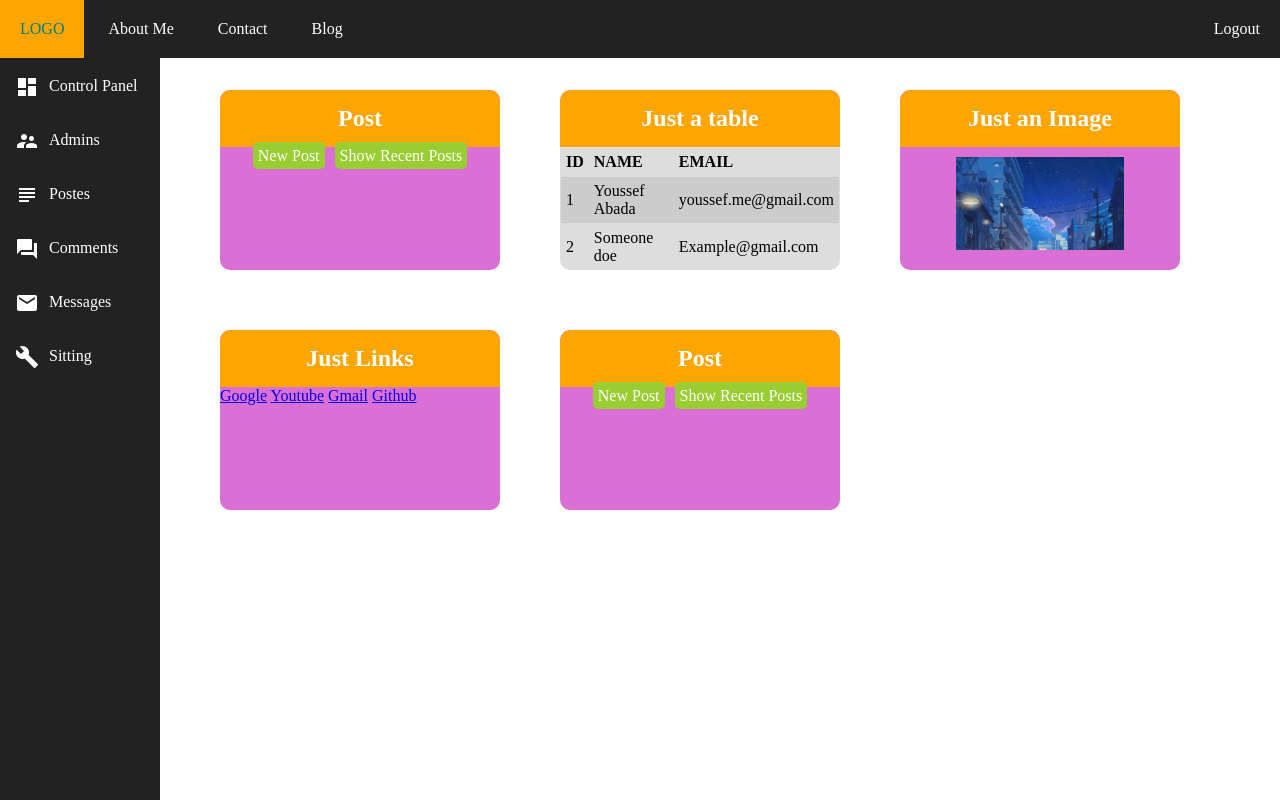
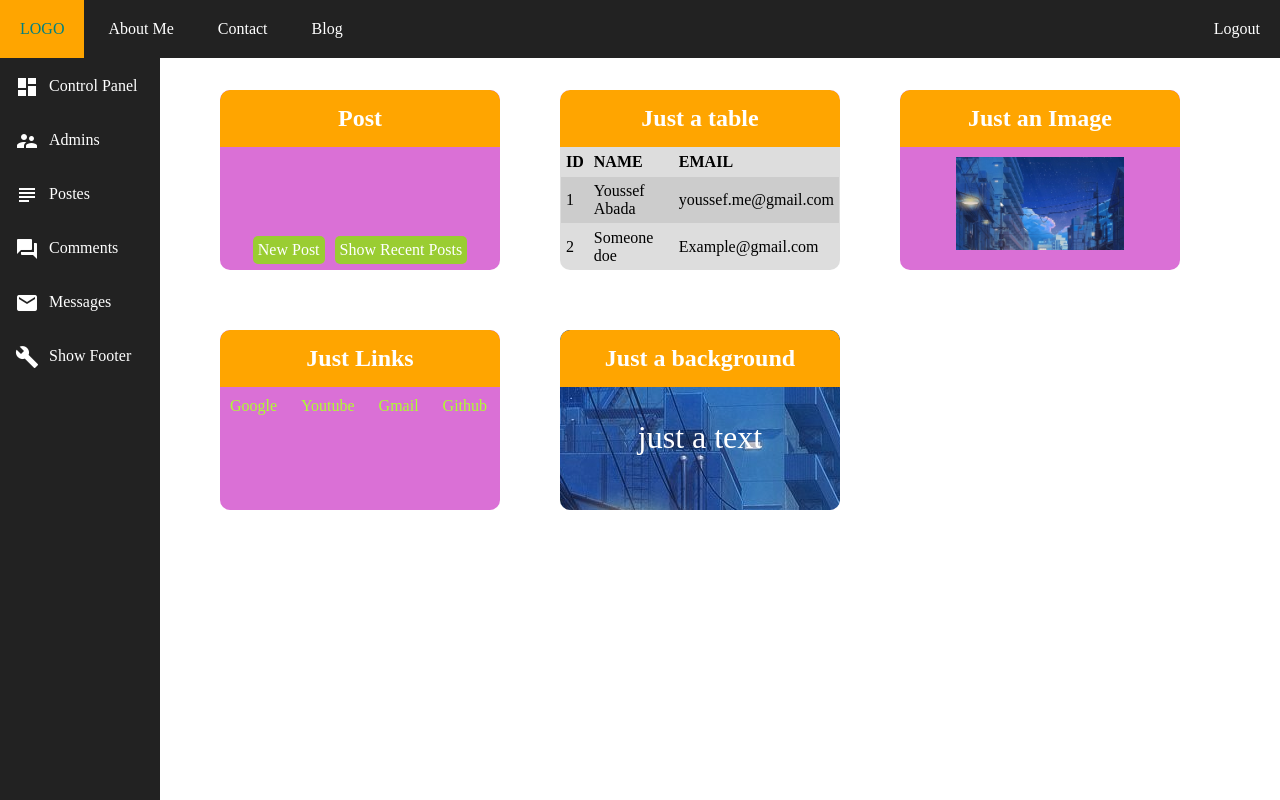
Before and after one commit to abadayoussef/AbadaIndieSite, a plain HTML site: page index.html in a window 1280 px wide. Drawn offline with Linux system fonts and the light colour scheme.

Commit message:
add even more moooore mooore styles

```diff
--- a/index.html
+++ b/index.html
@@ -23,7 +23,7 @@
         <li><a href=""><i class="material-icons">subject</i>Postes</a></li>
         <li><a href=""><i class="material-icons">question_answer</i>Comments</a></li>
         <li><a href=""><i class="material-icons">email</i>Messages</a></li>
-        <li><a href=""><i class="material-icons">build</i>Sitting</a></li>
+        <li><a href="#footer"><i class="material-icons">build</i>Show Footer</a></li>
     </ul>
     <div class="container">
         <div class="sub-content">
@@ -69,12 +69,12 @@
             <a href="https://Gmail.com/">Gmail</a>
             <a href="https://Github.com/">Github</a>
         </div>
-        <div class="sub-content">
-            <h2>Post</h2>
-            <ul>
-                <li><a href="#">New Post</a></li>
-                <li><a href="#">Show Recent Posts</a></li>
-            </ul>
+        <div class="sub-content bg">
+            <h2>Just a background</h2>
+            <p>just a text</p>
+        </div>
+        <div id="footer">
+            <p>Youssef Abada &copy; 2019</p>
         </div>
 </div>
 </body>
--- a/main.css
+++ b/main.css
@@ -80,12 +80,8 @@ body , ul , ol{
     display: flex;
     flex-direction: row;
     justify-content: center;
-    align-items: flex-end;
     list-style: none;
-    margin-bottom: 20px;
-}
-.container .sub-content ul li{
-    align-self: flex-end;
+    margin-top: 30%;
 }
 .container .sub-content ul a{
     text-decoration: none;
@@ -134,3 +130,36 @@ tr:nth-child(odd){
 tr:nth-child(even){
     background-color: #ccc;
 }
+
+.container .sub-content a{
+    display: inline-block;
+    text-decoration: none;
+    color: greenyellow;
+    padding: 10px;
+}
+.container .sub-content a:hover{
+    color: white;
+}
+.bg{
+    background-image: url(img.png);
+
+}
+.bg p{
+    text-align: center;
+    font-size: 2em;
+    color: white;
+}
+
+#footer{
+    background-color: #222;
+    color: white;
+    position: fixed;
+    bottom: 0;
+    width: 100%;
+    text-align: center;
+    left: 0;
+    display: none;
+}
+#footer:target{
+    display: block;
+}
```
